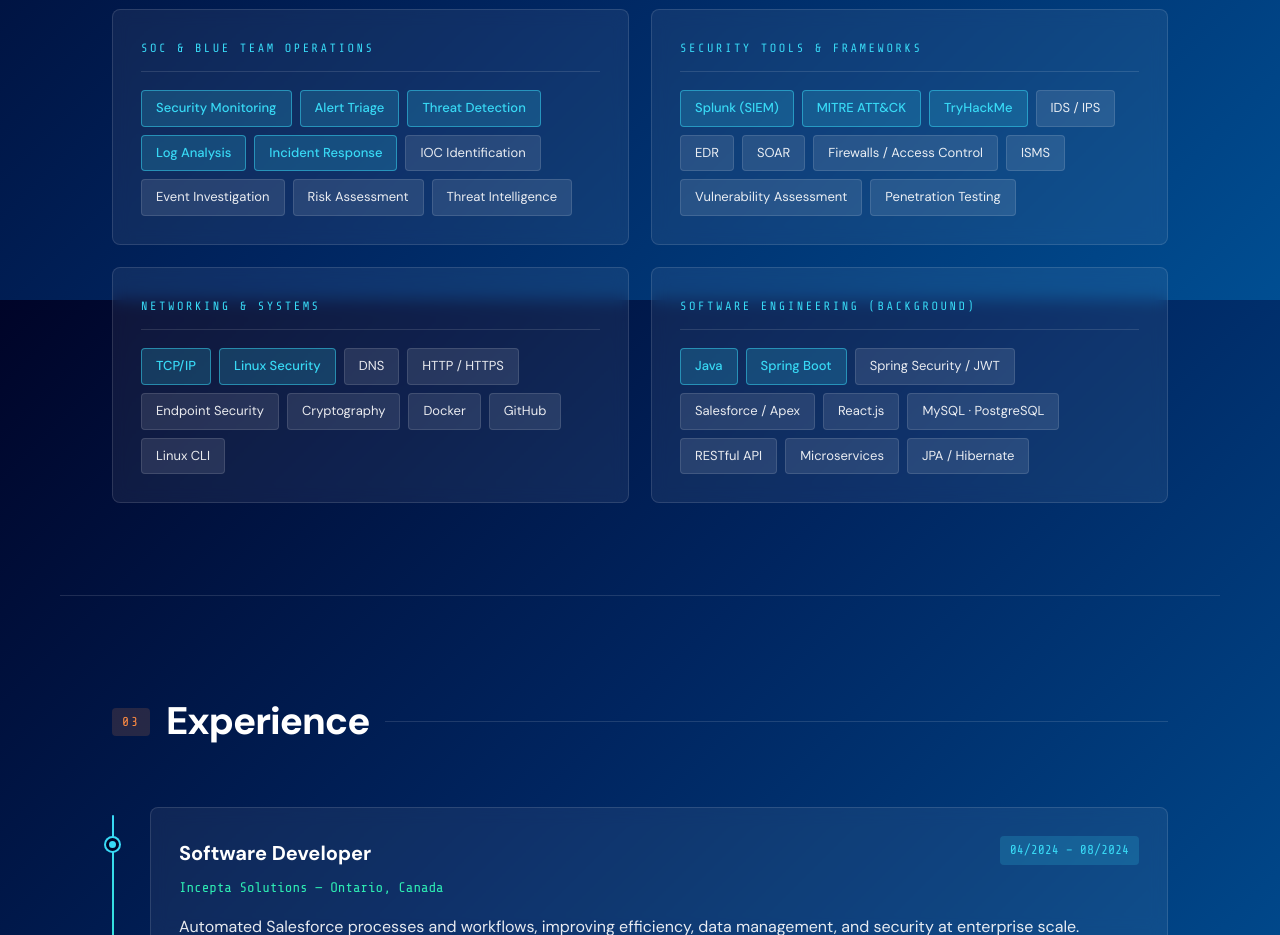
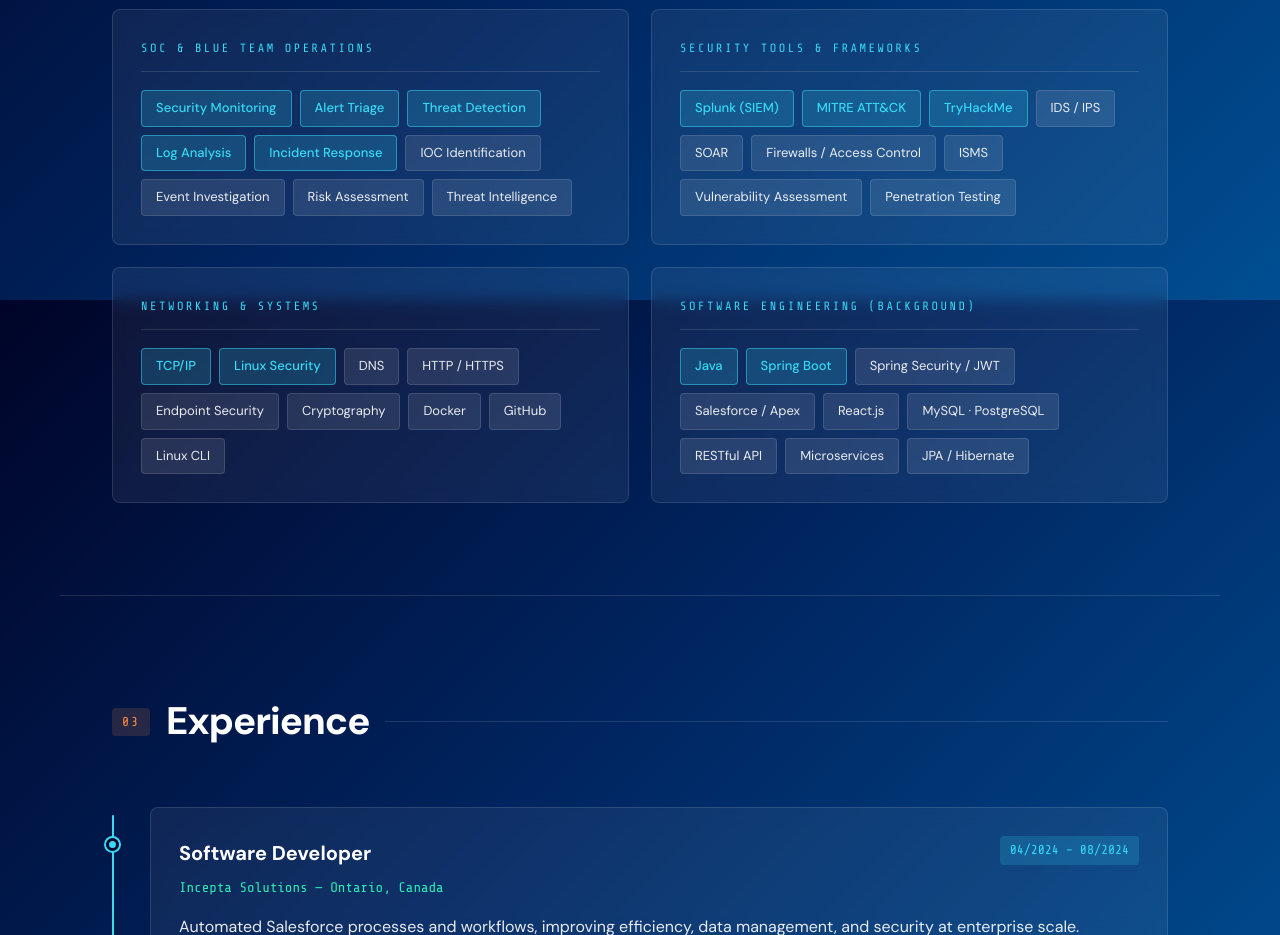
Before and after one commit to Dil-Mahmud-Khan/portfolio_dil, a React (Create React App) app: page / in a window 1280 px wide. Shown: the part 2100-3035 px from the top of the page. Built offline with nearby package versions, Linux system fonts and the light colour scheme; the HTML template or start-up script is replaced by a standard one.

Commit message:
Testing cmt

```diff
--- a/src/data.js
+++ b/src/data.js
@@ -70,7 +70,6 @@
       { name: "MITRE ATT&CK", highlight: true },
       { name: "TryHackMe", highlight: true },
       { name: "IDS / IPS" },
-      { name: "EDR" },
       { name: "SOAR" },
       { name: "Firewalls / Access Control" },
       { name: "ISMS" },
```
